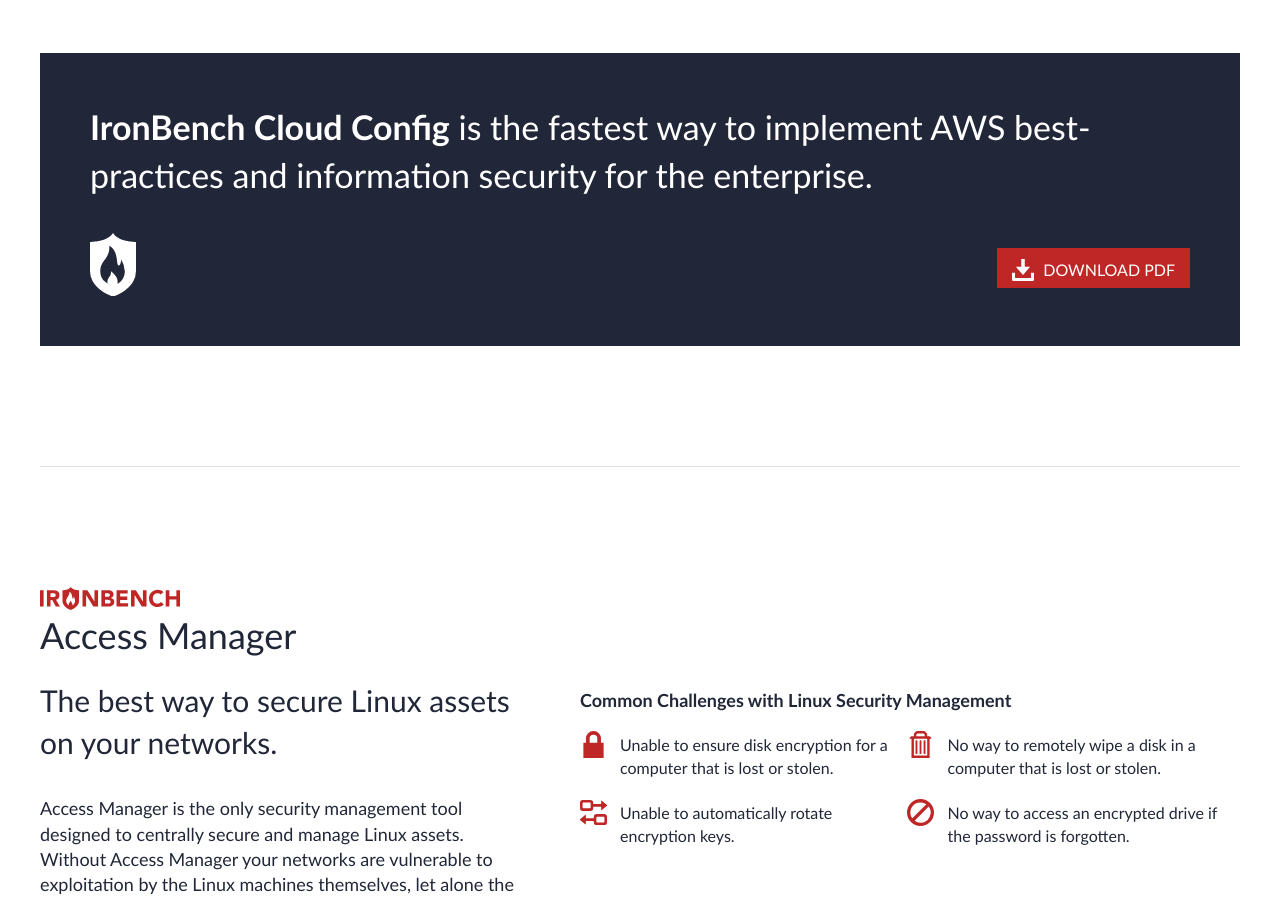
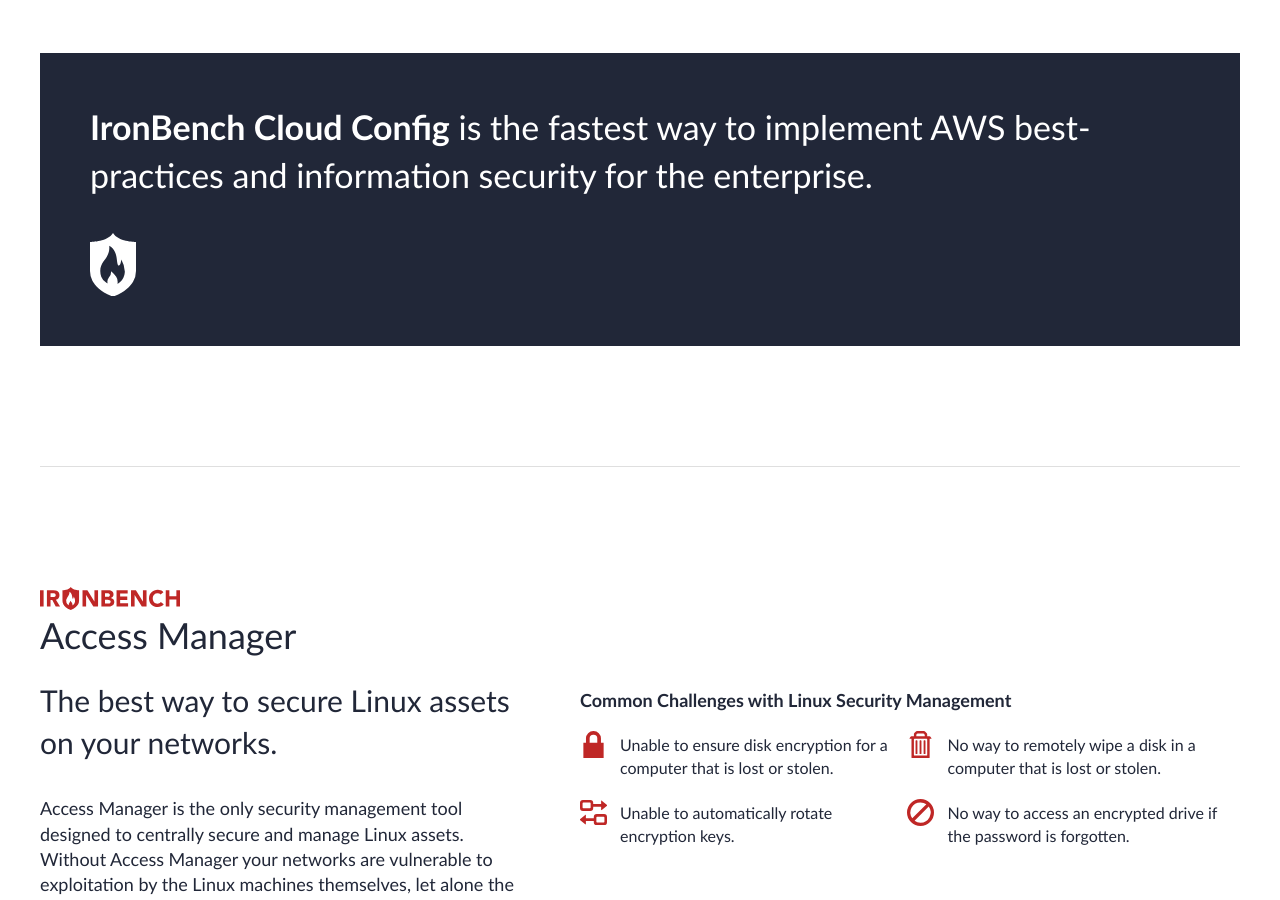
Before and after one commit to ironbench/ironbench.github.io, a Jekyll site: the page built from index.html, in a window 1280 px wide and 900 px high, scrolled down 1050 px. Built offline with Jekyll 4.4.1, drawn with Linux system fonts in a browser that asks for light colours.

Commit message:
removed download button functionality

```diff
--- a/_includes/content/products/cloud-config.html
+++ b/_includes/content/products/cloud-config.html
@@ -47,12 +47,6 @@
       <svg class="callout__icon" xmlns="http://www.w3.org/2000/svg" viewBox="0 0 46 63.633">
         <use xlink:href="#icon-shield"></use>
       </svg>
-      <a class="callout__btn btn btn--icon" href="{{ site.url }}/ironbench-cloud-config-brochure.pdf" download="ironbench-cloud-config.pdf">
-        <svg class="btn__icon ui-icon" xmlns="http://www.w3.org/2000/svg" viewBox="0 0 36 36">
-          <use xlink:href="#icon-download"></use>
-        </svg>
-        <span class="btn__text">Download PDF</span>
-      </a>
     </div>
   </div>
 </div>
```
